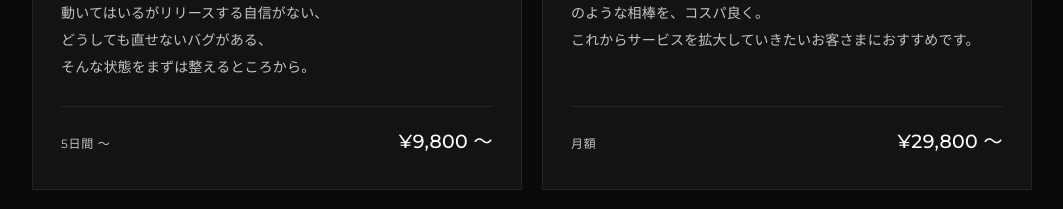
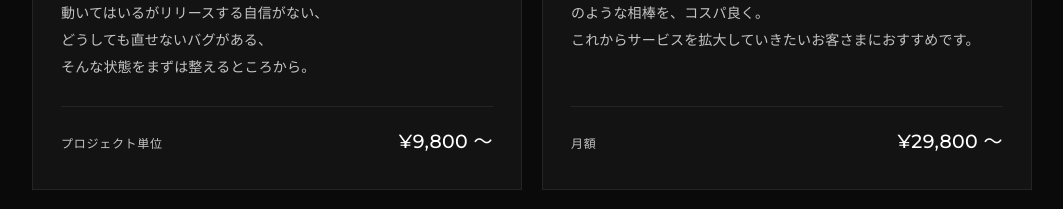
Before and after one commit to yjn279/catenaria, a React (Vite) app: page / in a window 1280 px wide. Shown: the part 1300-1509 px from the top of the page, without its empty margins (108-1171 px from the left). Built offline with nearby package versions, Linux system fonts and the light colour scheme.

Commit message:
fix(services): correct vcc term to project-based unit

```diff
--- a/src/sections/Services.tsx
+++ b/src/sections/Services.tsx
@@ -13,7 +13,7 @@ const SERVICES: ServiceData[] = [
     name: 'Vibe Coding Cleanup',
     role: '診断 / Cleanup',
     desc: 'AI が生成したコードを診断し、軽微な不具合やセキュリティの欠陥を修正します。動いてはいるがリリースする自信がない、どうしても直せないバグがある、そんな状態をまずは整えるところから。',
-    term: '5日間 〜',
+    term: 'プロジェクト単位',
     price: '¥9,800 〜',
   },
   {
```
